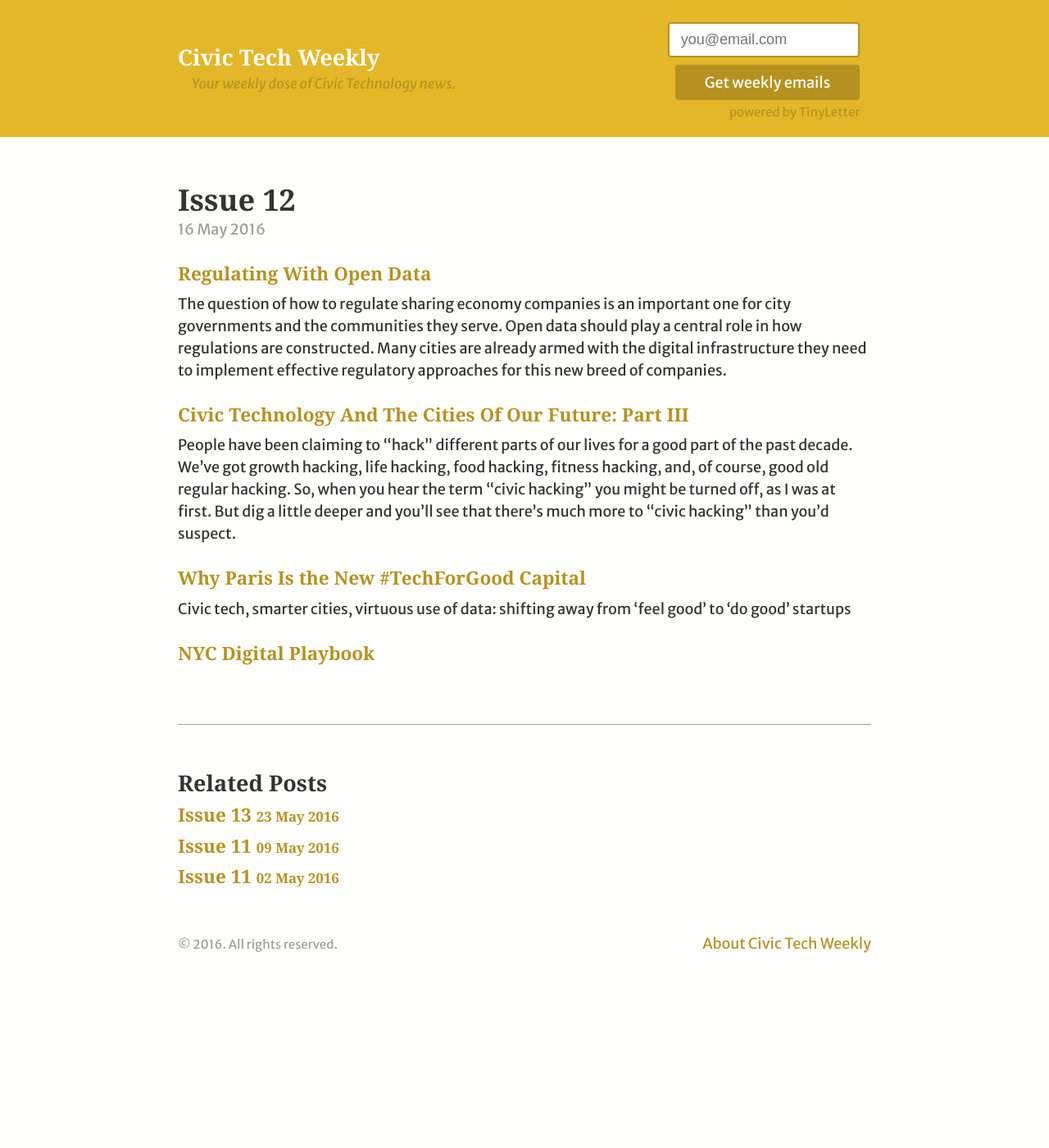
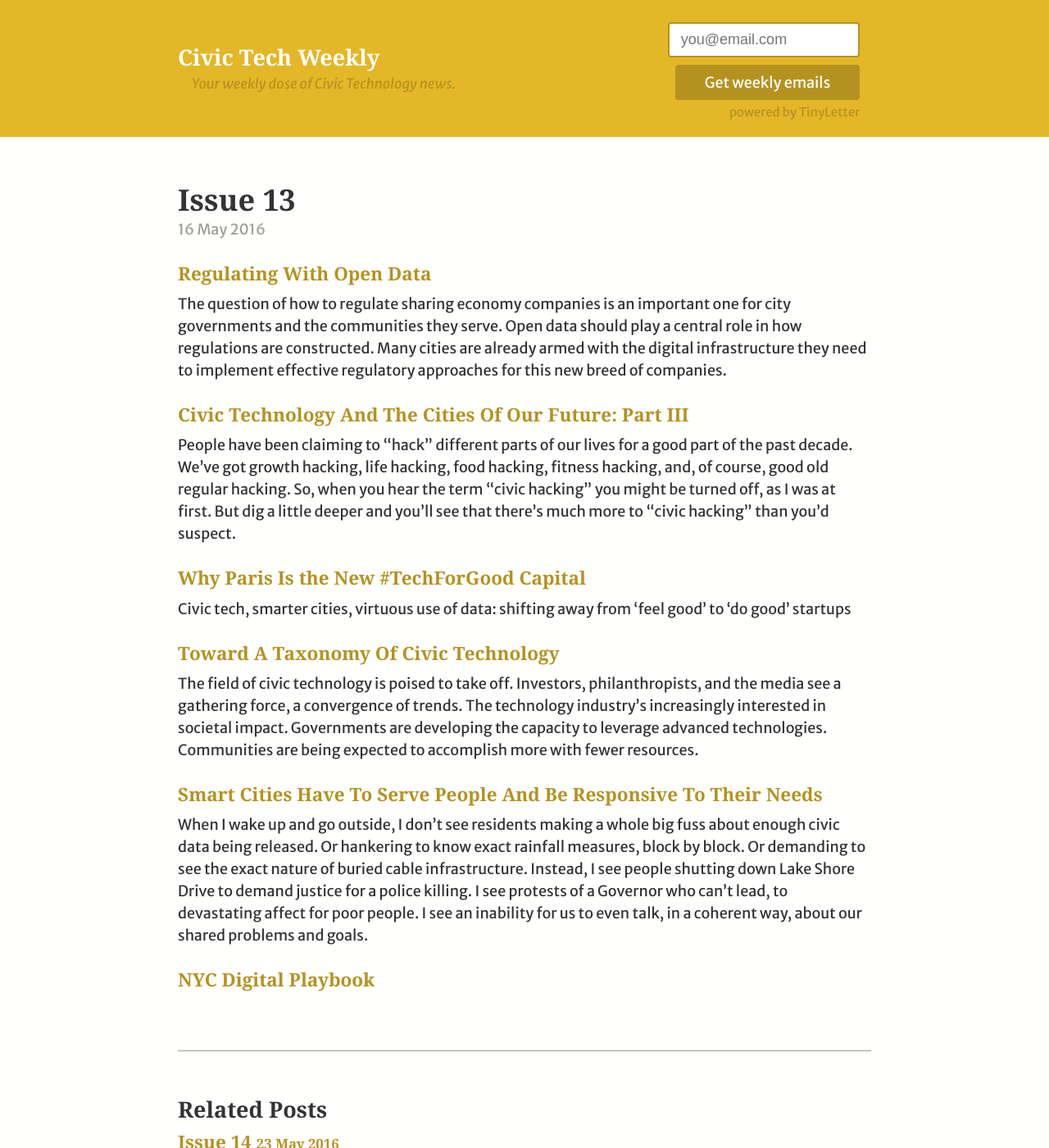
Before and after one commit to isaacchansky/civic_tech_weekly, a Jekyll site: the page built from _posts/2016-05-16-issue-13.md, in a window 1280 px wide and 1400 px high. Shown: the whole window at 82% size. Built offline with Jekyll 4.4.1, drawn with Linux system fonts in a browser that asks for light colours; some web fonts are replaced.

Commit message:
fix erroneous issue numbering

```diff
--- a/_posts/2016-05-16-issue-12.md
+++ b/_posts/2016-05-16-issue-13.md
@@ -1,6 +1,6 @@
 ---
 layout: post
-title: Issue 12
+title: Issue 13
 published: true
 ---
 
@@ -13,5 +13,11 @@ People have been claiming to "hack" different parts of our lives for a good part
 ### [Why Paris Is the New #TechForGood Capital](https://medium.com/@audreyjarre/why-paris-is-the-new-techforgood-capital-1b0a1f7ac812#.w7h5t87dr)
 Civic tech, smarter cities, virtuous use of data: shifting away from ‘feel good’ to ‘do good’ startups
 
+### [Toward A Taxonomy Of Civic Technology](https://blogs.microsoft.com/on-the-issues/2016/04/27/towards-taxonomy-civic-technology/)
+The field of civic technology is poised to take off. Investors, philanthropists, and the media see a gathering force, a convergence of trends. The technology industry’s increasingly interested in societal impact. Governments are developing the capacity to leverage advanced technologies. Communities are being expected to accomplish more with fewer resources.
+
+### [Smart Cities Have To Serve People And Be Responsive To Their Needs](https://medium.com/@danxoneil/smart-cities-have-to-serve-people-and-be-responsive-to-their-needs-52e590de9f88#.fsjfzzu8x)
+ When I wake up and go outside, I don’t see residents making a whole big fuss about enough civic data being released. Or hankering to know exact rainfall measures, block by block. Or demanding to see the exact nature of buried cable infrastructure.
+Instead, I see people shutting down Lake Shore Drive to demand justice for a police killing. I see protests of a Governor who can’t lead, to devastating affect for poor people. I see an inability for us to even talk, in a coherent way, about our shared problems and goals.
 
 ### [NYC Digital Playbook](https://playbook.cityofnewyork.us/)
```
Also changed, not shown: _posts/2016-05-02-issue-10.md (deleted, +0 -19 lines), _posts/2016-05-23-issue-14.md (renamed from _posts/2016-05-23-issue-13.md, +1 -1 lines), _posts/2016-05-09-issue-12.md (renamed from _posts/2016-05-09-issue-11.md).
